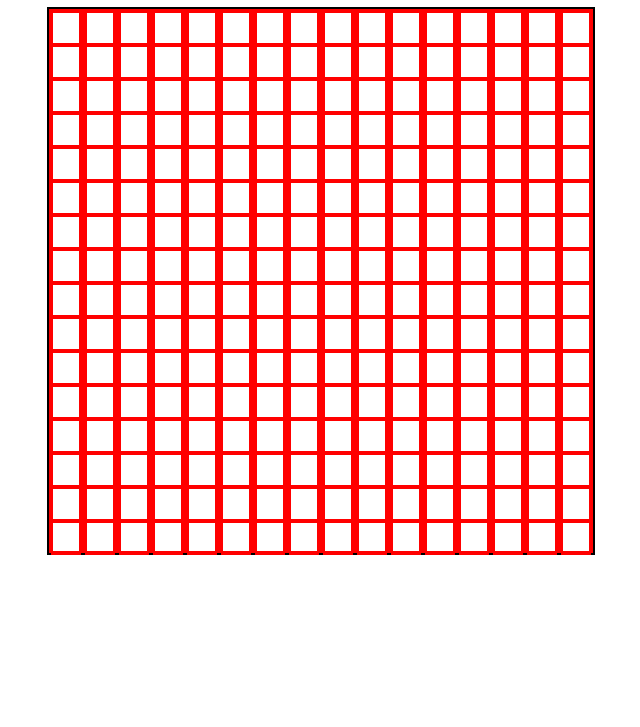
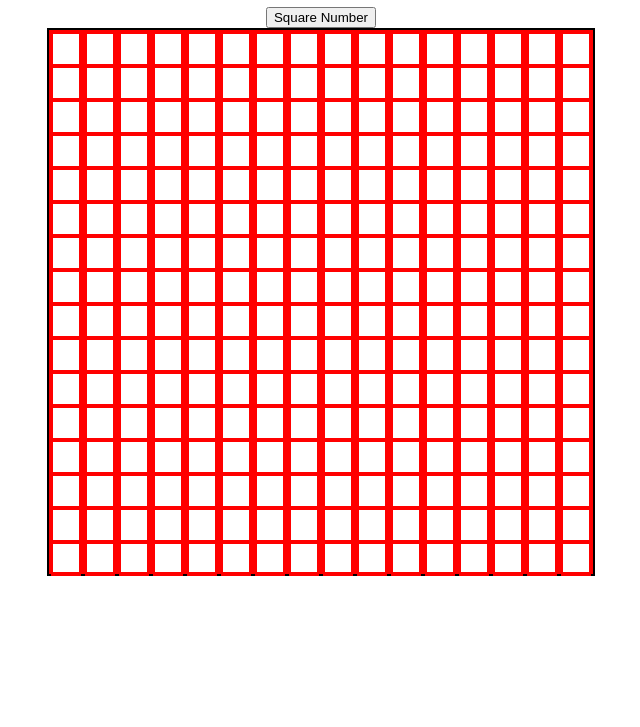
Before and after one commit to memajal/Etch_a_Sketch, a plain HTML site: page Etch_a_Sketch/index.html in a window 1280 px wide. Shown: the part 73-800 px from the top of the page, without its empty margins (319-959 px from the left). Drawn offline with Linux system fonts and the light colour scheme.

Commit message:
numberofSquare Function initialization
I added a button that calls the function numberofSquares on click.
The function promt a message to enter the number of squares from the user, and prit it in console.log.

```diff
--- a/Etch_a_Sketch/index.html
+++ b/Etch_a_Sketch/index.html
@@ -12,6 +12,7 @@
         <header>
             <h1> Etch a Sketch Game</h1>
             <p id="game_description"></p>
+            <button id="set_numnber_of_squares" onclick="numberofSuqares()">Square Number</button>
         </header>
         <div id="container">
 
--- a/Etch_a_Sketch/index.js
+++ b/Etch_a_Sketch/index.js
@@ -31,6 +31,12 @@ function createContainerGrid(){
         });
     }
 
+    function numberofSuqares(){
+        let numberofSuqares= prompt
+        ("Enter number of squares from 16 to 100");
+        console.log(numberofSuqares);
+    }
+
 
 
 onMouseOverEffect();
```
